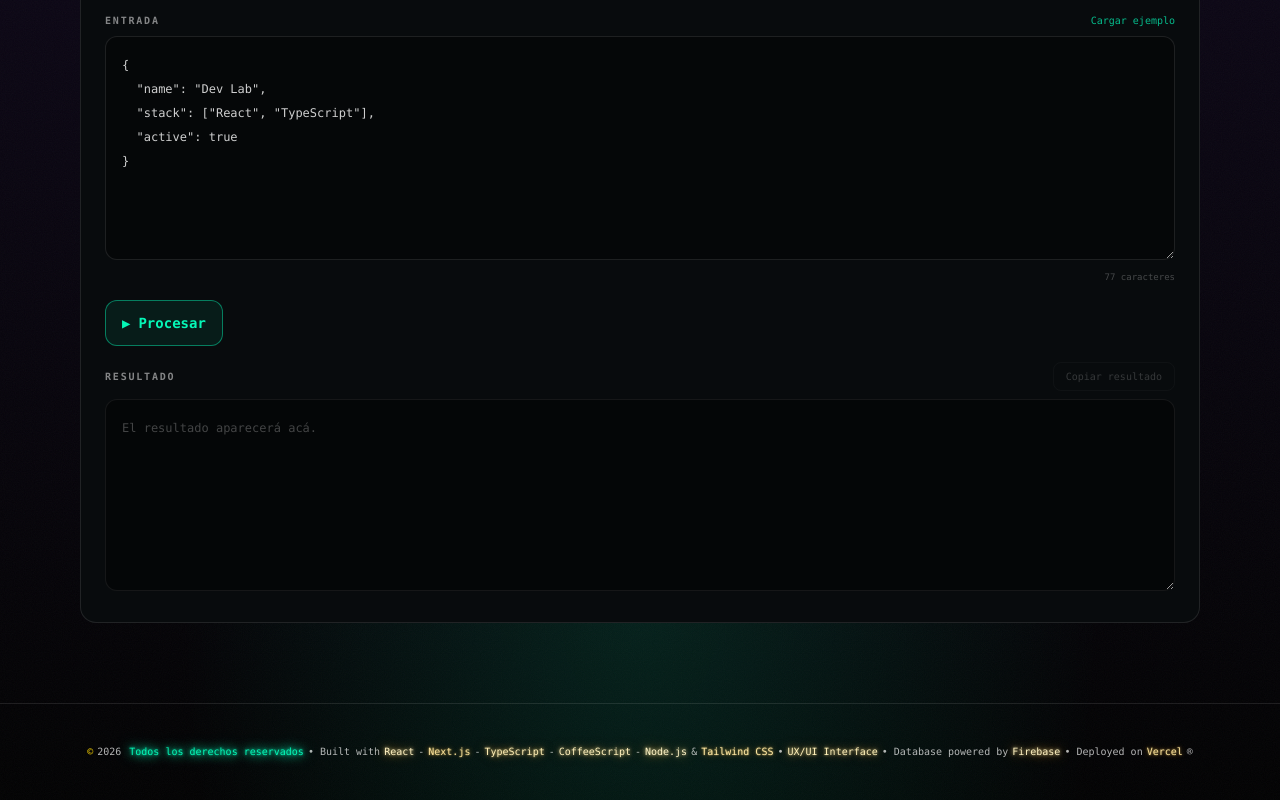
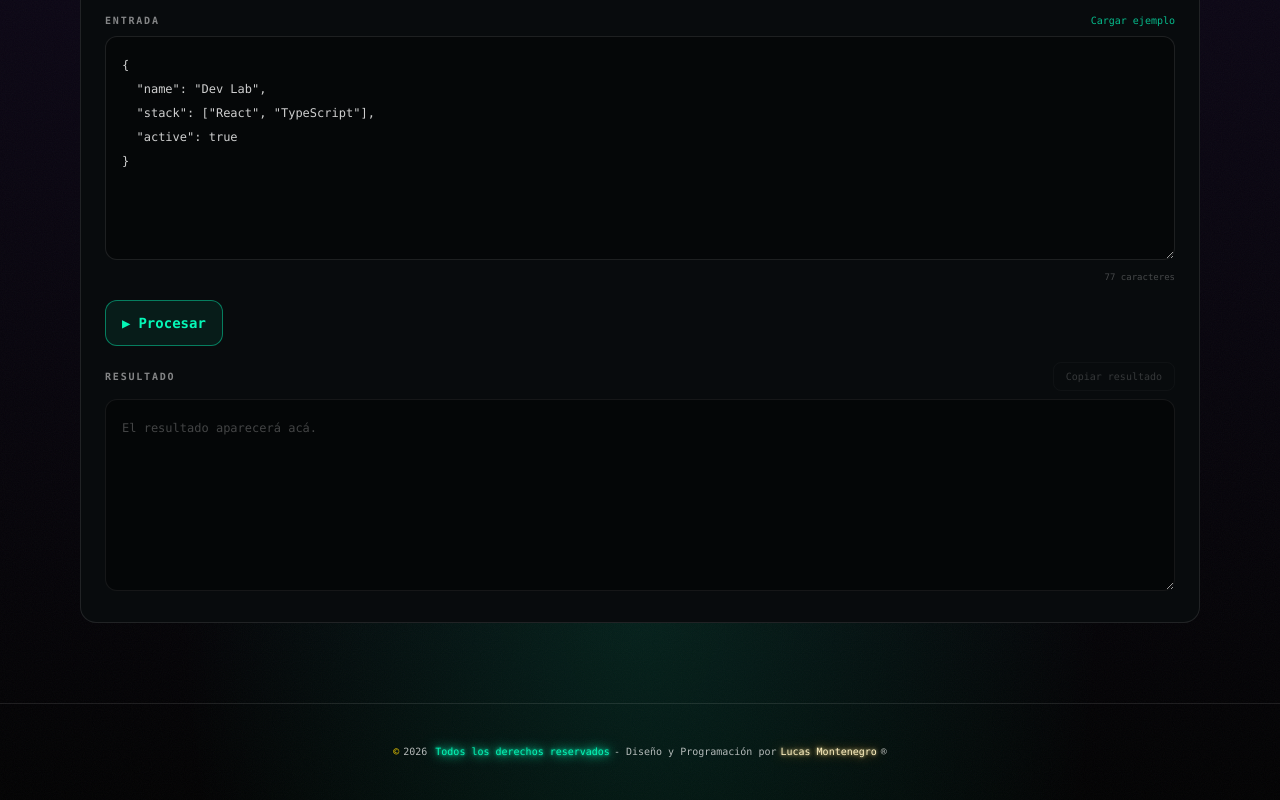
Before and after one commit to lu-developer476/Portfolio, a Next.js app: page /laboratory in a window 1280 px wide. Shown: the part 1212-2012 px from the top of the page. Built offline with nearby package versions, Linux system fonts and the light colour scheme.

Commit message:
Update footer signature and LinkedIn credit

```diff
--- a/src/components/Footer.tsx
+++ b/src/components/Footer.tsx
@@ -3,8 +3,16 @@
 import { useLanguage } from "@/lib/i18n";
 
 export default function Footer() {
-  const { t } = useLanguage();
-  const footerParts = t.footer.split(/(Todos los derechos reservados|All rights reserved|React(?:\.js)?|Next\.js|TypeScript|CoffeeScript|Node\.js|Tailwind CSS|UX\/UI (?:Interface|Design)|Firebase|Vercel)/g);
+  const { language } = useLanguage();
+
+  const footerText =
+    language === "es"
+      ? "Todos los derechos reservados - Diseño y Programación por Lucas Montenegro ®"
+      : "All rights reserved - Design and Programming by Lucas Montenegro ®";
+
+  const footerParts = footerText.split(
+    /(Todos los derechos reservados|All rights reserved|Lucas Montenegro)/g
+  );
 
   return (
     <footer className="relative z-10 border-t border-white/10 py-10">
@@ -12,10 +20,12 @@ export default function Footer() {
         <div className="flex flex-wrap items-center justify-center gap-x-1 gap-y-1 break-words">
           <span className="text-cyber-gold">©</span> {new Date().getFullYear()}{" "}
           {footerParts.map((part, index) => {
-          const isHighlightedRights = /^(?:Todos los derechos reservados|All rights reserved)$/.test(part);
-          const isHighlightedTech = /^(?:React(?:\.js)?|Next\.js|TypeScript|CoffeeScript|Node\.js|Tailwind CSS|UX\/UI (?:Interface|Design)|Firebase|Vercel)$/.test(part);
+            const isHighlightedRights =
+              /^(?:Todos los derechos reservados|All rights reserved)$/.test(part);
+            const isAuthorName = part === "Lucas Montenegro";
 
-          return isHighlightedRights ? (
+            if (isHighlightedRights) {
+              return (
                 <span
                   key={index}
                   className="footer-rights-glow"
@@ -23,17 +33,30 @@ export default function Footer() {
                 >
                   {part}
                 </span>
-          ) : isHighlightedTech ? (
-            <span
+              );
+            }
+
+            if (isAuthorName) {
+              return (
+                <a
                   key={index}
-              className="footer-tech-glow"
+                  href="https://www.linkedin.com/in/l-montenegro/"
+                  target="_blank"
+                  rel="noopener noreferrer"
+                  aria-label={
+                    language === "es"
+                      ? "Perfil de LinkedIn de Lucas Montenegro"
+                      : "Lucas Montenegro's LinkedIn profile"
+                  }
+                  className="footer-tech-glow rounded-sm transition-[filter] hover:brightness-125 focus-visible:outline focus-visible:outline-1 focus-visible:outline-offset-2 focus-visible:outline-[#ffe8a3]"
                   style={{ animationDelay: `${(index % 7) * 0.13}s` }}
                 >
                   {part}
-            </span>
-          ) : (
-            <span key={index}>{part}</span>
+                </a>
               );
+            }
+
+            return <span key={index}>{part}</span>;
           })}
         </div>
       </div>
```
Lines whose indentation alone changed are shown as unchanged.
